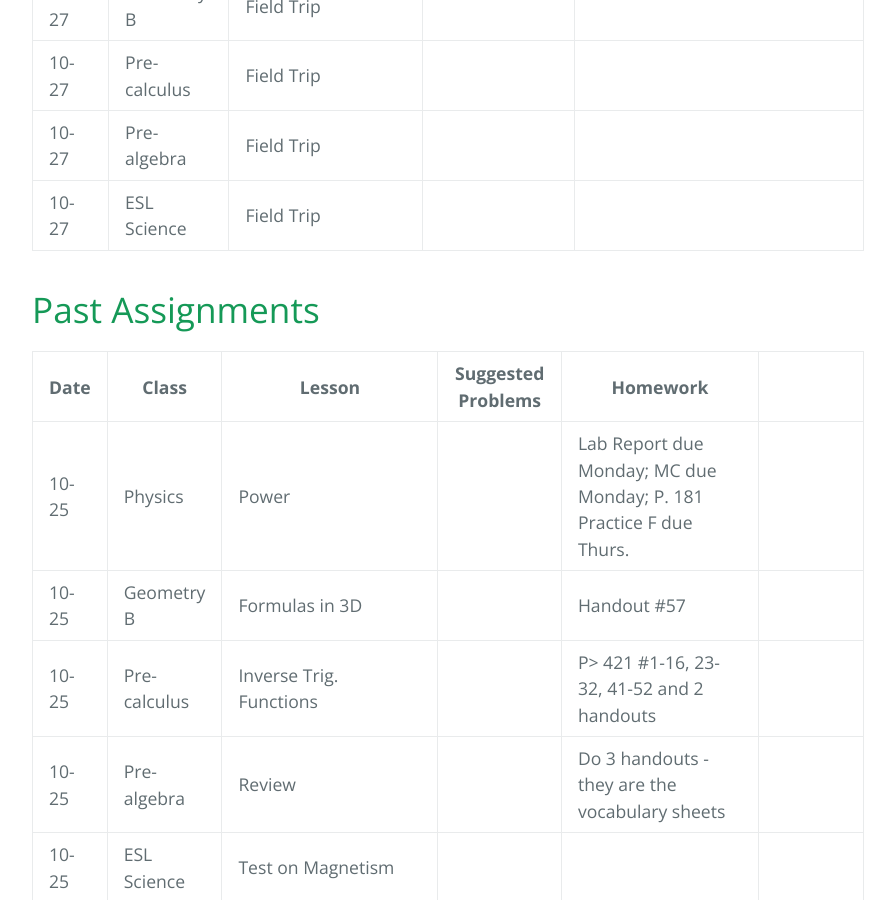
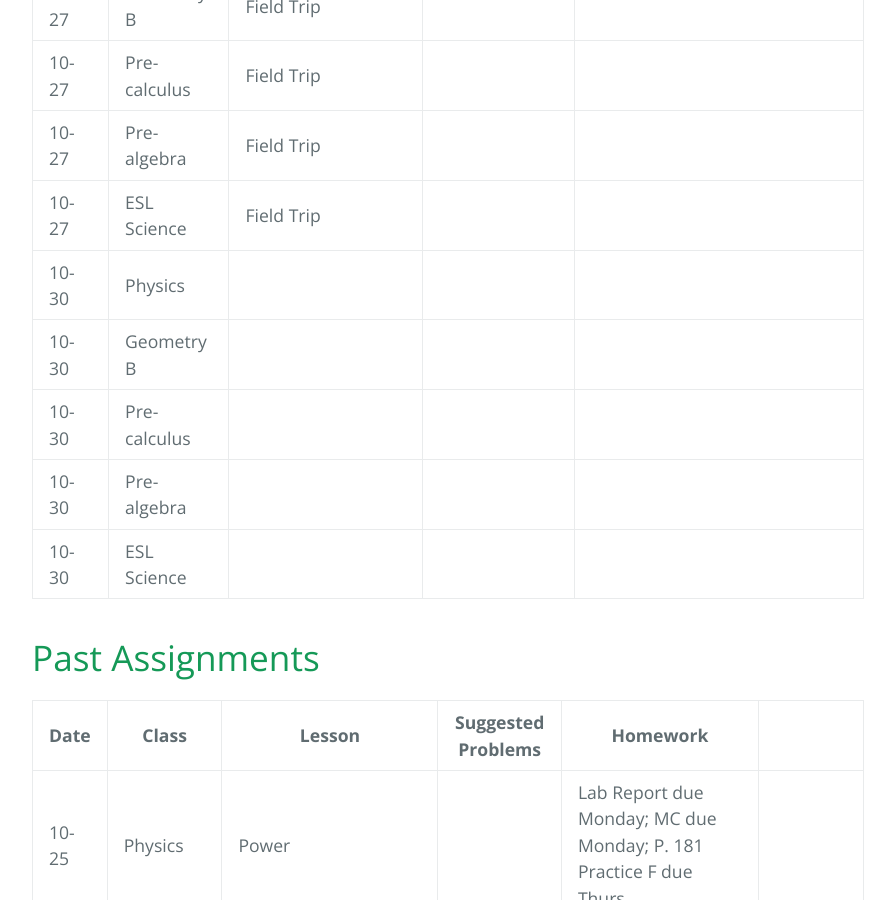
Before and after one commit to gpayoo/gpayoo, a Jekyll site: the page built from index.md, in a window 1280 px wide and 900 px high, scrolled down 1139 px. Shown: the whole window, without its empty margins (192-1087 px from the left). Built offline with Jekyll 4.4.1, drawn with Linux system fonts in a browser that asks for light colours; our own code applies the rules of GitHub Pages for plain Markdown files.

Commit message:
Update index.md

```diff
--- a/index.md
+++ b/index.md
@@ -20,6 +20,11 @@ layout: default
 | 10-27 | Pre-calculus | Field Trip| |
 | 10-27 | Pre-algebra |  Field Trip | |
 | 10-27 | ESL Science | Field Trip |  |
+| 10-30 | Physics |  | |
+| 10-30 | Geometry B |   | |   |
+| 10-30 | Pre-calculus | | |
+| 10-30 | Pre-algebra |   | |
+| 10-30 | ESL Science |  |  |
 
 # [](#header-2) Past Assignments
 
```
